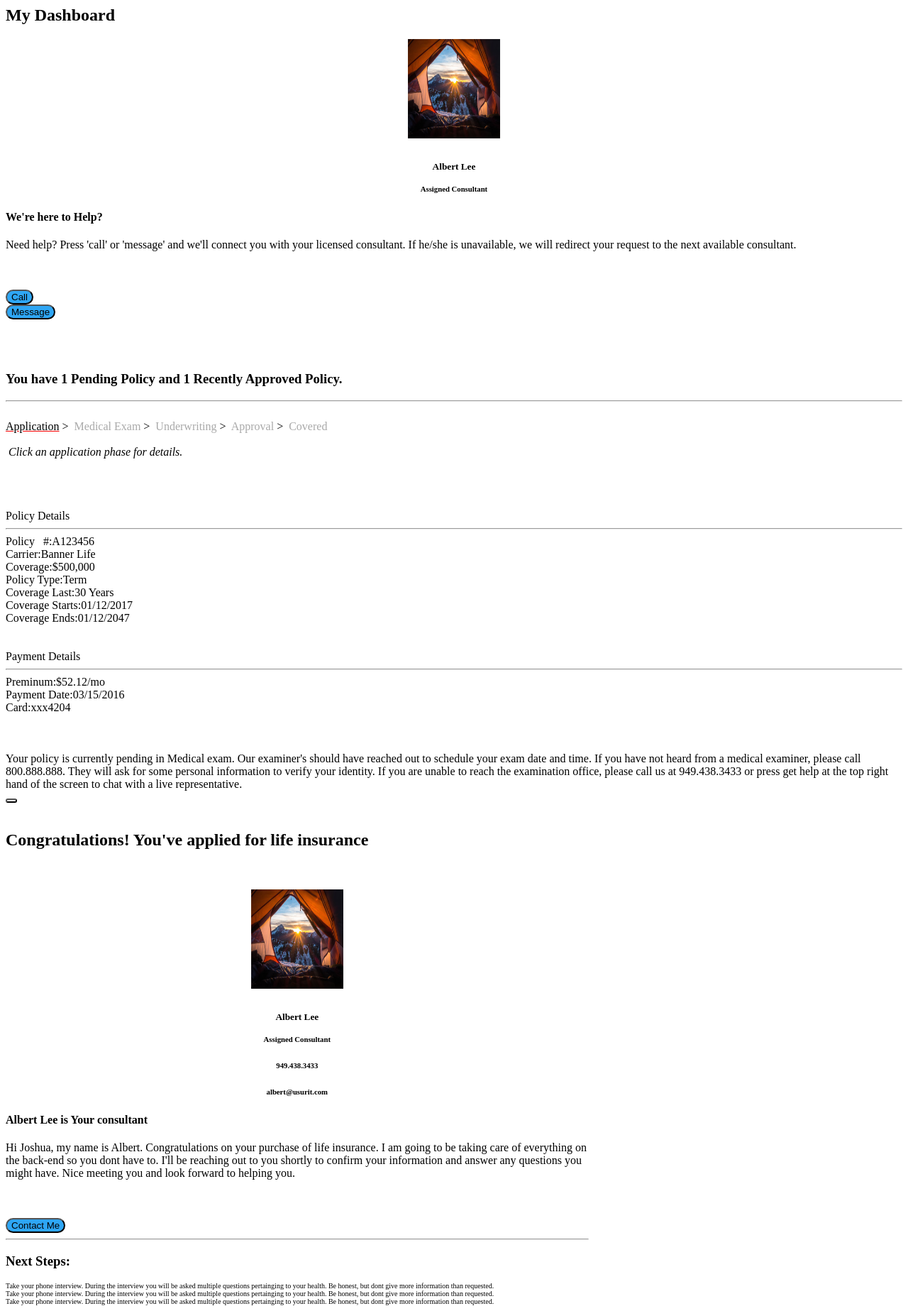
After one commit to jcrowe85/new-template, a PHP site: page /dashboard-detail.php in a window 1280 px wide. The commit adds this page. Shown: the whole page at 71% size. Run offline with PHP 8.4, Linux system fonts and the light colour scheme.

```diff
--- /dev/null
+++ b/dashboard-detail.php
@@ -0,0 +1,220 @@
+
+<body id="dashboard">
+
+
+  <div class='container col-md-9'>
+    <h2>My Dashboard</h2>
+    <div class='row'>
+      <div class="col-xs-4 center">
+              <img src="../images/blog1.jpg" height='140' width='130' class="img-circle" alt="Cinque Terre">
+              <div class='row'>
+                <div class='col-xs-12 center'><br/>
+                  <h5>Albert Lee</h5>
+                </div>
+                <div class='col-xs-12 center'>
+                  <h6>Assigned Consultant</h6>
+                </div>
+              </div>
+            </div>
+            <div class="col-xs-8">
+              <div class='col-xs-12'>
+                <h4>We're here to Help?</h4>
+                 Need help? Press 'call' or 'message' and we'll connect you with your licensed consultant.
+                 If he/she is unavailable, we will redirect your request to the next available consultant.
+              </div>
+              <div class='col-xs-12'><br/><br/><br/>
+                <button type="button" class="btn btn-primary col-xs-4">Call</button>
+                <div class='col-xs-2'></div>
+                <button type="button" class="btn btn-primary col-xs-4">Message</button>
+              </div>
+            </div>
+    </div><br/><br/><br/>
+    <h3>You have 1 Pending Policy and 1 Recently Approved Policy.</h3>
+    <hr/><br/>
+    <div class='col-xs-12'>
+      <span class='active'>Application</span>&nbsp;&gt;&nbsp;
+      <span class='blur'>Medical Exam</span>&nbsp;&gt;&nbsp;
+      <span class='blur'>Underwriting</span>&nbsp;&gt;&nbsp;
+      <span class='blur'>Approval</span>&nbsp;&gt;&nbsp;
+      <span class='blur'>Covered</span>
+    </div>
+    <div class='col-xs-12'><br/>
+      <i class="fa fa-exclamation-circle">&nbsp;Click an application phase for details.</i>
+    </div>
+    <div class='row'>
+
+          <div class='col-xs-2 center'><br/><br/>
+            <i class="fa fa-umbrella fa-5x" aria-hidden="true"></i>
+          </div>
+
+          <div class='col-xs-7'><br/><br/>
+            Policy Details<hr/>
+            <div class='col-xs-6'>
+              <div class='col-xs-12'>
+                Policy &nbsp; #:<span>A123456</span>
+              </div>
+              <div class='col-xs-12'>
+                Carrier:<span>Banner Life</span>
+              </div>
+              <div class='col-xs-12'>
+                Coverage:<span>$500,000</span>
+              </div>
+              <div class='col-xs-12'>
+                Policy Type:<span>Term</span>
+              </div>
+            </div>
+            <div class='col-xs-6'>
+               <div class='col-xs-12'>
+                Coverage Last:<span>30 Years</span>
+              </div>
+              <div class='col-xs-12'>
+                Coverage Starts:<span>01/12/2017</span>
+              </div>
+              <div class='col-xs-12'>
+                Coverage Ends:<span>01/12/2047</span>
+              </div>
+            </div>
+          </div>
+
+
+          <div class='col-xs-3'><br/><br/>
+            Payment Details<hr/>
+            <div class='col-xs-12'>
+                Preminum:<span>$52.12/mo</span>
+            </div>
+            <div class='col-xs-12'>
+                Payment Date:<span>03/15/2016</span>
+            </div>
+            <div class='col-xs-12'>
+                Card:<span>xxx4204</span>
+            </div>
+          </div>
+    </div>
+
+    <div class='col-xs-12'><br/><br/><br/>
+      Your policy is currently pending in Medical exam. Our examiner's should have reached out to schedule your exam date and time.
+      If you have not heard from a medical examiner, please call 800.888.888. They will ask for some personal information to verify
+      your identity. If you are unable to reach the examination office, please call us at 949.438.3433 or press get help at the
+      top right hand of the screen to chat with a live representative.<br/><br/><br/>
+    </div>
+
+  </div>
+  <div class="modal fade" id="thankYouModal" tabindex="-1" role="dialog" aria-labelledby="myModalLabel">
+  <div class="modal-dialog modal-lg" role="document">
+    <div class="modal-content">
+
+      <div class="modal-body">
+        <button type="button" id='closeModal' class="btn btn-default btn-circle pull-right" style='margin-top: -25px'><i class="glyphicon glyphicon-remove"></i></button>
+        <h2>Congratulations! You've applied for life insurance</h2><br/><br/>
+        <div class="row">
+            <div class="col-xs-4 center">
+              <img src="../images/blog1.jpg" height='140' width='130' class="img-circle" alt="Cinque Terre">
+              <div class='row'>
+                <div class='col-xs-12 center'><br/>
+                  <h5>Albert Lee</h5>
+                </div>
+                <div class='col-xs-12 center'>
+                  <h6>Assigned Consultant</h6>
+                </div>
+                <div class='col-xs-12 center'>
+                  <h6>949.438.3433</h6>
+                </div>
+                <div class='col-xs-12 center'>
+                  <h6>albert@usurit.com</h6>
+                </div>
+              </div>
+            </div>
+            <div class="col-xs-8">
+              <div class='col-xs-12'>
+                <h4>Albert Lee is Your consultant</h4>
+                Hi Joshua, my name is Albert. Congratulations on your purchase of life insurance.
+                I am going to be taking care of everything on the back-end so you dont have to.
+                I'll be reaching out to you shortly to confirm your information and answer any questions you might have.
+                Nice meeting you and look forward to helping you.
+              </div>
+              <div class='col-xs-12'><br/><br/><br/>
+                <button class='form-control btn btn-primary btn-block'>Contact Me</button>
+              </div>
+            </div>
+        </div>
+        <hr/>
+        <div class='row'>
+          <div class='col-xs-12'>
+               <h3>Next Steps:</h3>
+          </div>
+          <div class='col-xs-4'>
+            <div class='col-xs-12 center'>
+              <i class="fa fa-phone fa-5x"></i>
+            </div>
+            <div class='col-xs-12'>
+              <small>Take your phone interview. During the interview you will be asked multiple questions pertainging to your health.
+              Be honest, but dont give more information than requested.</small>
+            </div>
+          </div>
+          <div class='col-xs-4'>
+            <div class='col-xs-12 center'>
+              <i class="fa fa-stethoscope fa-5x"></i>
+            </div>
+            <div class='col-xs-12'>
+              <small>Take your phone interview. During the interview you will be asked multiple questions pertainging to your health.
+              Be honest, but dont give more information than requested.</small>
+            </div>
+          </div>
+          <div class='col-xs-4'>
+            <div class='col-xs-12 center'>
+              <i class="fa fa-calendar fa-5x"></i>
+            </div>
+            <div class='col-xs-12'>
+              <small>Take your phone interview. During the interview you will be asked multiple questions pertainging to your health.
+              Be honest, but dont give more information than requested.</small>
+            </div>
+          </div>
+        </div>
+      </div>
+
+    </div>
+  </div>
+ </div>
+ <style>
+  .center {
+    text-align: center;
+  }
+
+  small {
+    font-size: x-small;
+  }
+
+  h5 {
+    line-height: 0;
+  }
+
+ .modal-lg {
+    width: 65%;
+  }
+
+ .btn-circle {
+    margin-top: -26px;
+  }
+
+  .btn-default,.btn-primary,.btn-success,.btn-info,.btn-warning,.btn-danger {
+    border-radius:23px;
+  }
+
+ .btn-primary {
+    background-color: #2ea6f4;
+  }
+
+ .blur {
+    color: darkgrey;
+  }
+
+  .active {
+    text-decoration: underline;
+    text-decoration-color: red;
+  }
+
+
+ </style>
+
+
+</body>
--- a/head.php
+++ b/head.php
@@ -24,7 +24,7 @@
 
         <script src="//ajax.aspnetcdn.com/ajax/jquery.validate/1.9/jquery.validate.min.js"></script>
         <script src="https://maxcdn.bootstrapcdn.com/bootstrap/3.3.7/js/bootstrap.min.js"></script>
-
+        <link href="https://maxcdn.bootstrapcdn.com/font-awesome/4.7.0/css/font-awesome.min.css" rel="stylesheet" integrity="sha384-wvfXpqpZZVQGK6TAh5PVlGOfQNHSoD2xbE+QkPxCAFlNEevoEH3Sl0sibVcOQVnN" crossorigin="anonymous">
 
         <meta name="viewport" content="width=device-width, user-scalable=no">
         <meta name="viewport" content="width=device-width" />
--- a/js/main.js
+++ b/js/main.js
@@ -39,6 +39,7 @@ $(document).ready(function(){
       window.location = $(this).find("a").attr("href");
       return false;
     });
+
 
 
   // set sidebar height to main container height on load
--- a/life.php
+++ b/life.php
@@ -9,7 +9,6 @@ $(document).ready(function(){
     $(':radio').click(function(){
           <?php include('slide-next.php') ?>
     });
-
 
     $('select').change(function(){
           <?php include('slide-next.php') ?>
@@ -58,7 +57,6 @@ $(document).ready(function(){
         if (yearLength == 4 && yearValue >= 1900) {
             <?php include('slide-next.php') ?>
         }
-
     });
 
     $('.month').keyup(function(){
--- a/userdetails.php
+++ b/userdetails.php
@@ -16,6 +16,9 @@ $(document).ready(function(){
     $(uncheck).click(function(){
     	$('#medical-conditions > div:nth-child(-n+12) input[type=checkbox]').prop('checked', false);
     });
+
+    var height = $('.main').outerHeight()
+    $('.sidebar').css("height", height);
 
 });
   </script>
--- a/verify.php
+++ b/verify.php
@@ -216,7 +216,10 @@ fieldset{
     margin-bottom:25px;
 }
 
-
+#verify-page .BirthYear{
+    padding-top: 0px !important;
+    padding-bottom: 0px !important;
+}
 </style>
 <script>
 $(document).ready(function(){
```
Also changed, not shown: dashboard.php (added, +57 -0 lines), post-submission.php (deleted, +0 -29 lines), package-lock.json (added).
